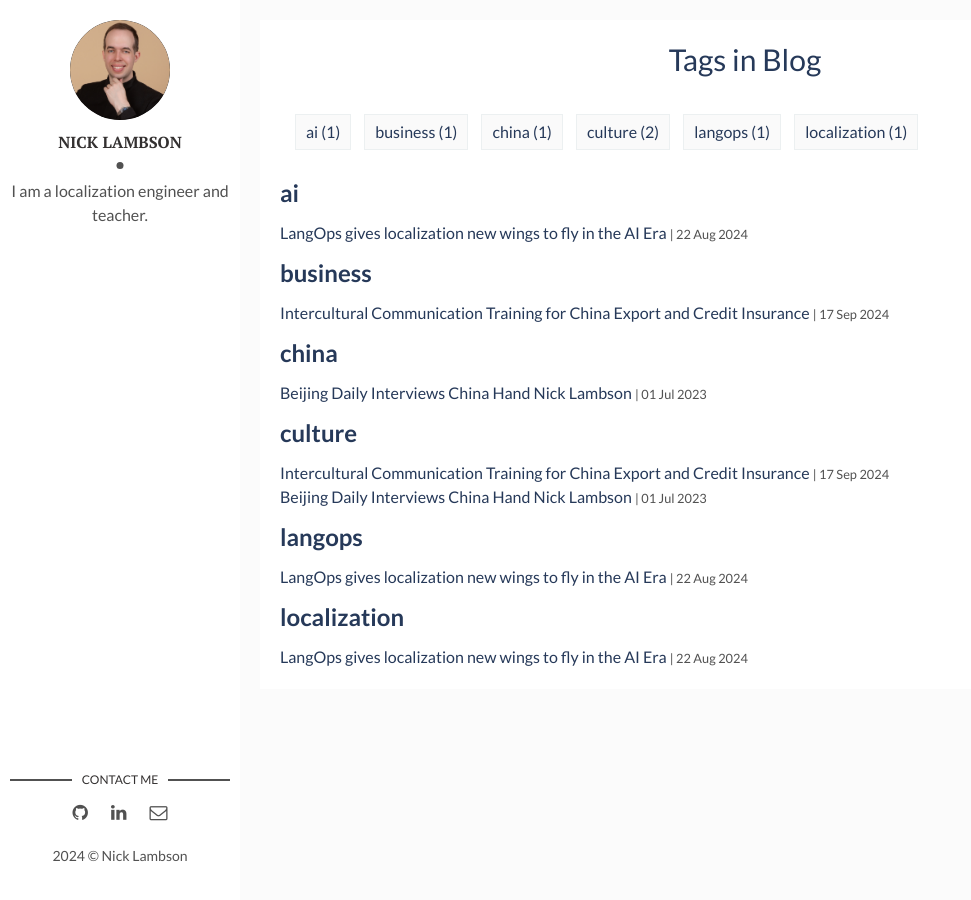
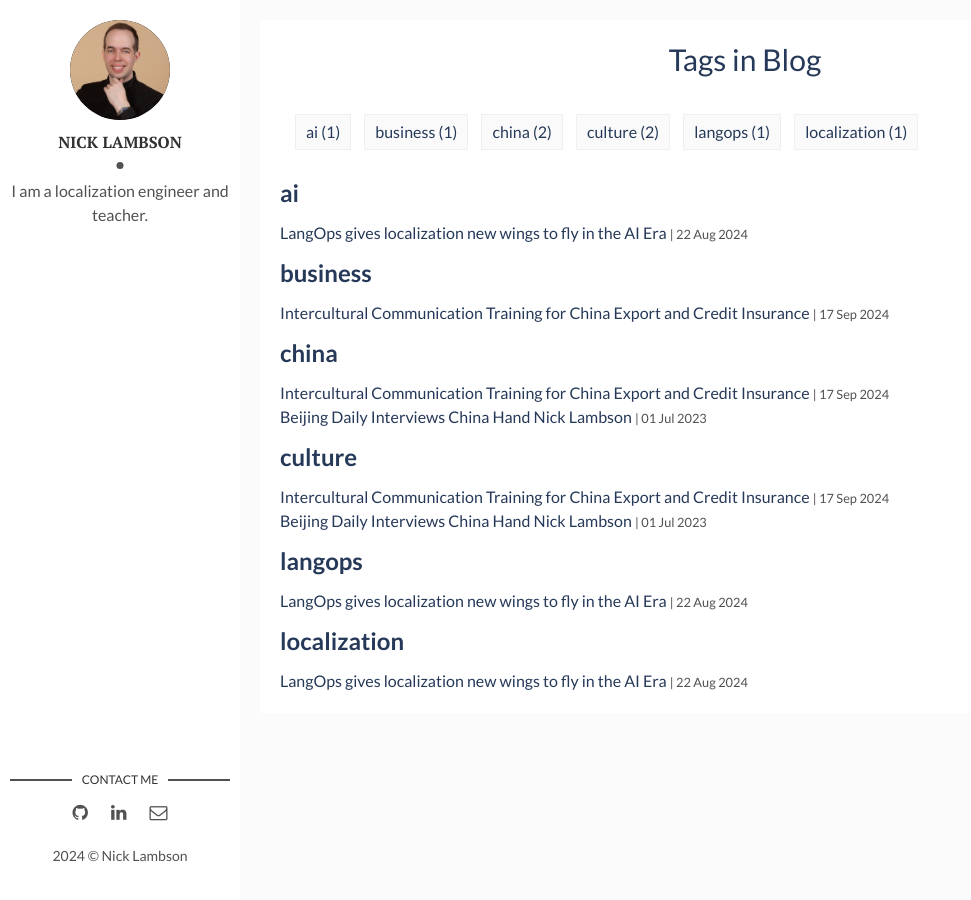
Before and after one commit to nicklambson/nicklambson.github.io, a Jekyll site: the page built from tags.html, in a window 1280 px wide. Shown: the whole page, without its empty margins (0-971 px from the left). Built offline with Jekyll 4.4.1, drawn with Linux system fonts in a browser that asks for light colours.

Commit message:
Intercultural communication

```diff
--- a/_posts/2024-09-17-intercultural-communication.markdown
+++ b/_posts/2024-09-17-intercultural-communication.markdown
@@ -3,9 +3,9 @@ layout: post
 title: Intercultural Communication Training for China Export and Credit Insurance
 date: 2024-09-17 10:00:00 +0000
 description: "Unlocking Global Potential: Bridging Cultures through Innovative Intercultural Communication Training at SINOSURE."
-img: sinosure-group.jpg
+img: sinosure-group-compressed.jpg
 fig-caption: SINOSURE directors and executives pose for a photo at the SINOPEC party training center.
-tags: [culture, business]
+tags: [culture, china, business]
 categories: [blog]
 author: Nick Lambson
 ---
```
Also changed, not shown: assets/img/sinosure-group-compressed.jpg (added).
